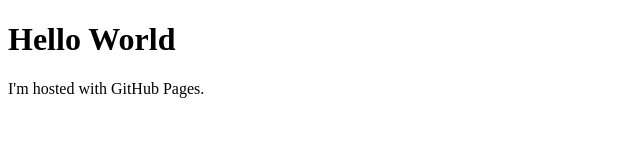
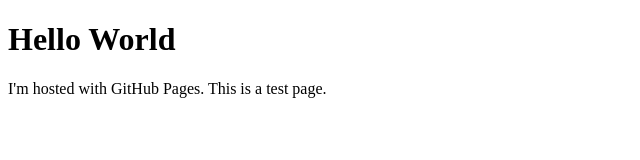
Before and after one commit to Joseph-See/Joseph-See.github.io, a plain HTML site: page index.html in a window 1280 px wide. Shown: the whole page, without its empty margins (0-640 px from the left). Drawn offline with Linux system fonts and the light colour scheme.

Commit message:
Update index.html

```diff
--- a/index.html
+++ b/index.html
@@ -5,6 +5,6 @@
     </head>
 <body>
 <h1>Hello World</h1>
-<p>I'm hosted with GitHub Pages.</p>
+<p>I'm hosted with GitHub Pages. This is a test page.</p>
 </body>
 </html>
```
